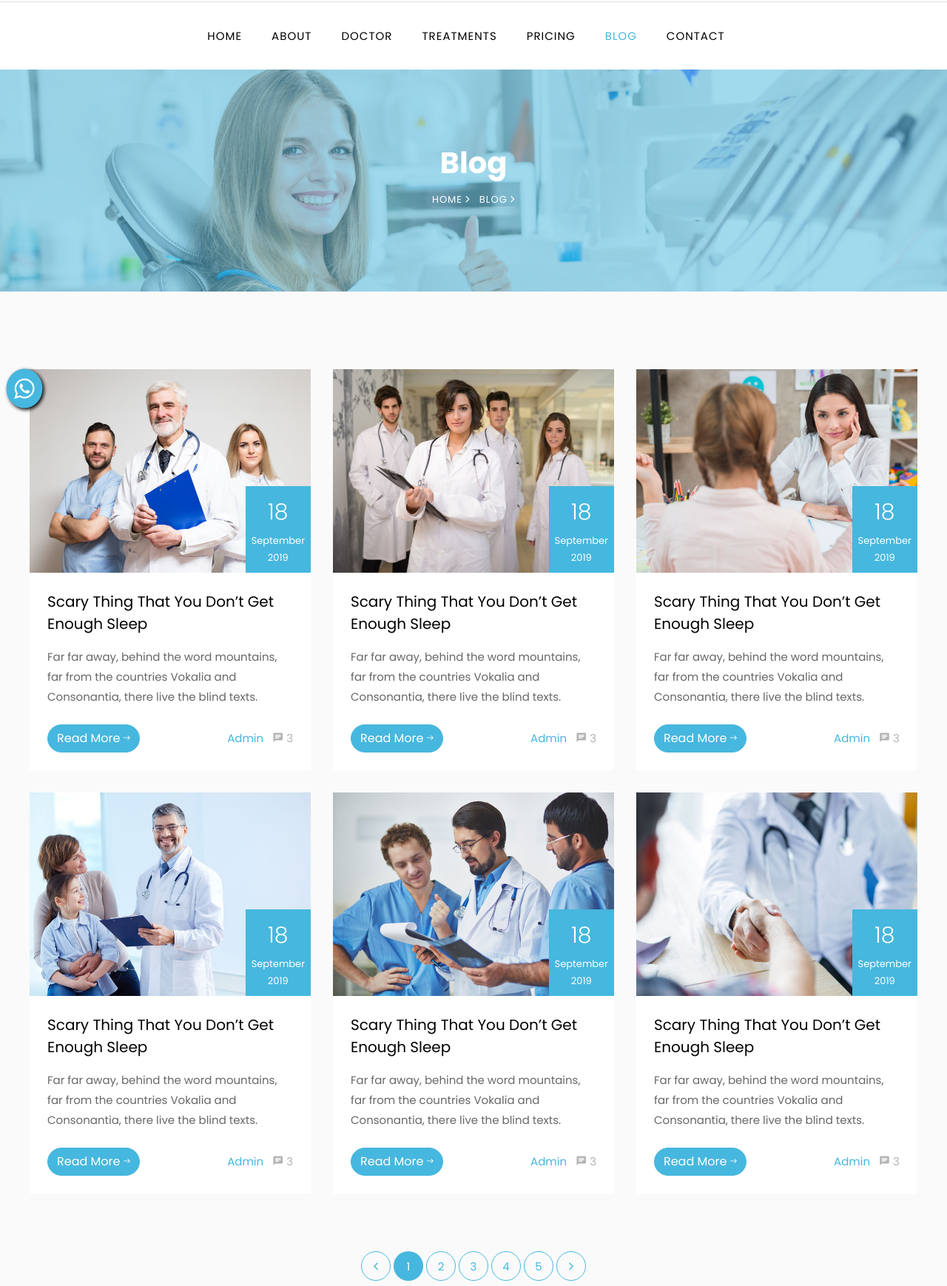
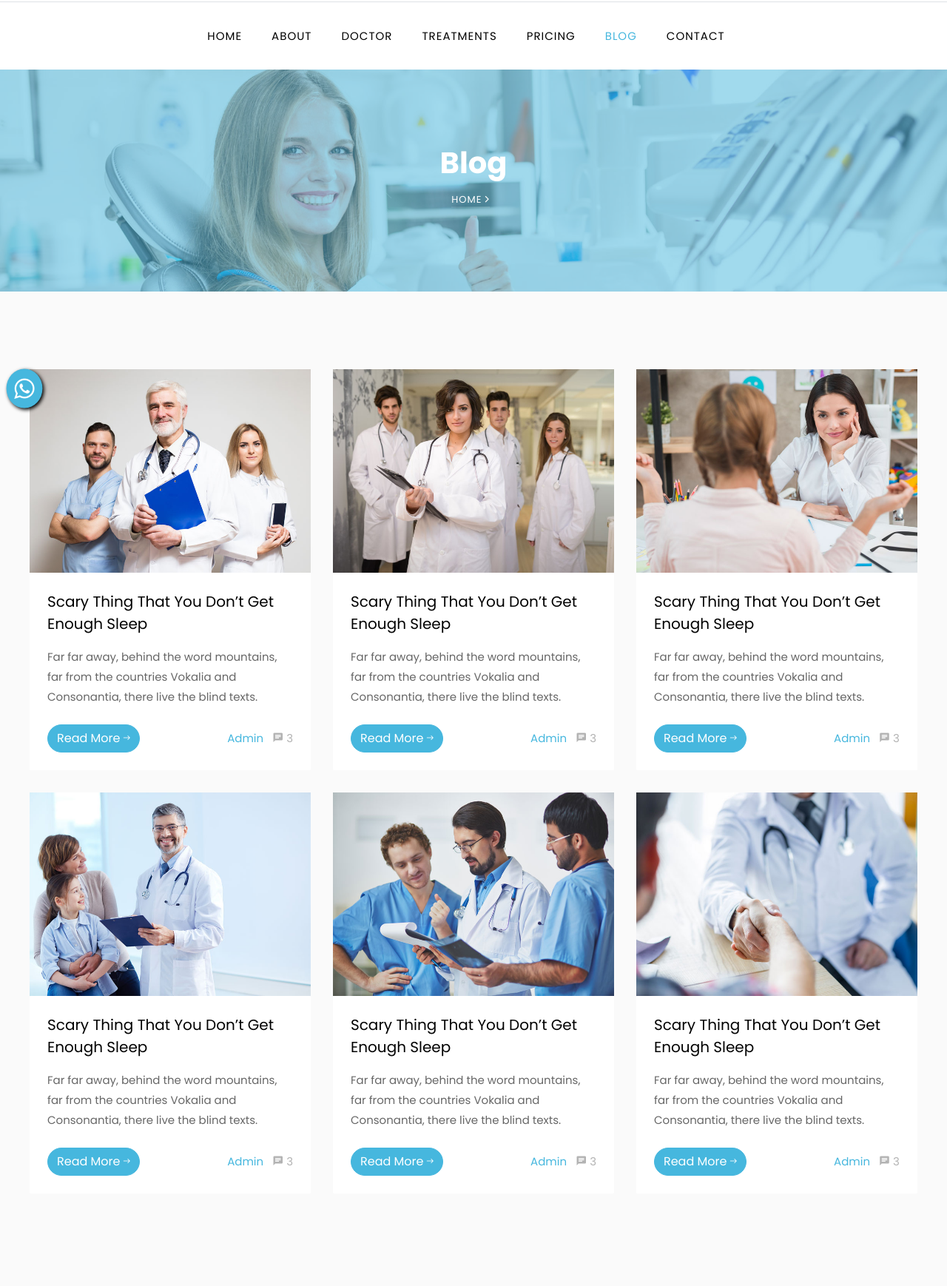
Before and after one commit to reddypandu/V-smilez-Dental, a plain HTML site: page blog.html in a window 1280 px wide. Shown: the part 234-1972 px from the top of the page at 74% size. Drawn offline with Linux system fonts and the light colour scheme; some packages are replaced by stand-ins of ours; a script that the page names is missing; files whose address does not match are found by name.

Commit message:
modified:   blog.html

```diff
--- a/blog.html
+++ b/blog.html
@@ -84,7 +84,7 @@
         <div class="col-md-9 ftco-animate text-center">
           <h1 class="mb-2 bread">Blog</h1>
           <p class="breadcrumbs"><span class="mr-2"><a href="index.html">Home <i
-                  class="ion-ios-arrow-forward"></i></a></span> <span>Blog <i class="ion-ios-arrow-forward"></i></span>
+                  class="ion-ios-arrow-forward"></i></a></span>
           </p>
         </div>
       </div>
@@ -98,11 +98,11 @@
           <div class="blog-entry">
             <a href="blog-single.html" class="block-20 d-flex align-items-end justify-content-end"
               style="background-image: url('images/image_1.jpg');">
-              <div class="meta-date text-center p-2">
+              <!-- <div class="meta-date text-center p-2">
                 <span class="day">18</span>
                 <span class="mos">September</span>
                 <span class="yr">2019</span>
-              </div>
+              </div> -->
             </a>
             <div class="text bg-white p-4">
               <h3 class="heading"><a href="#">Scary Thing That You Don’t Get Enough Sleep</a></h3>
@@ -123,11 +123,11 @@
           <div class="blog-entry">
             <a href="blog-single.html" class="block-20 d-flex align-items-end justify-content-end"
               style="background-image: url('images/image_2.jpg');">
-              <div class="meta-date text-center p-2">
+              <!-- <div class="meta-date text-center p-2">
                 <span class="day">18</span>
                 <span class="mos">September</span>
                 <span class="yr">2019</span>
-              </div>
+              </div> -->
             </a>
             <div class="text bg-white p-4">
               <h3 class="heading"><a href="#">Scary Thing That You Don’t Get Enough Sleep</a></h3>
@@ -148,11 +148,11 @@
           <div class="blog-entry">
             <a href="blog-single.html" class="block-20 d-flex align-items-end justify-content-end"
               style="background-image: url('images/image_3.jpg');">
-              <div class="meta-date text-center p-2">
+              <!-- <div class="meta-date text-center p-2">
                 <span class="day">18</span>
                 <span class="mos">September</span>
                 <span class="yr">2019</span>
-              </div>
+              </div> -->
             </a>
             <div class="text bg-white p-4">
               <h3 class="heading"><a href="#">Scary Thing That You Don’t Get Enough Sleep</a></h3>
@@ -174,11 +174,11 @@
           <div class="blog-entry">
             <a href="blog-single.html" class="block-20 d-flex align-items-end justify-content-end"
               style="background-image: url('images/image_4.jpg');">
-              <div class="meta-date text-center p-2">
+              <!-- <div class="meta-date text-center p-2">
                 <span class="day">18</span>
                 <span class="mos">September</span>
                 <span class="yr">2019</span>
-              </div>
+              </div> -->
             </a>
             <div class="text bg-white p-4">
               <h3 class="heading"><a href="#">Scary Thing That You Don’t Get Enough Sleep</a></h3>
@@ -199,11 +199,11 @@
           <div class="blog-entry">
             <a href="blog-single.html" class="block-20 d-flex align-items-end justify-content-end"
               style="background-image: url('images/image_5.jpg');">
-              <div class="meta-date text-center p-2">
+              <!-- <div class="meta-date text-center p-2">
                 <span class="day">18</span>
                 <span class="mos">September</span>
                 <span class="yr">2019</span>
-              </div>
+              </div> -->
             </a>
             <div class="text bg-white p-4">
               <h3 class="heading"><a href="#">Scary Thing That You Don’t Get Enough Sleep</a></h3>
@@ -224,11 +224,11 @@
           <div class="blog-entry">
             <a href="blog-single.html" class="block-20 d-flex align-items-end justify-content-end"
               style="background-image: url('images/image_6.jpg');">
-              <div class="meta-date text-center p-2">
+              <!-- <div class="meta-date text-center p-2">
                 <span class="day">18</span>
                 <span class="mos">September</span>
                 <span class="yr">2019</span>
-              </div>
+              </div> -->
             </a>
             <div class="text bg-white p-4">
               <h3 class="heading"><a href="#">Scary Thing That You Don’t Get Enough Sleep</a></h3>
@@ -246,7 +246,7 @@
           </div>
         </div>
       </div>
-      <div class="row no-gutters my-5">
+      <!-- <div class="row no-gutters my-5">
         <div class="col text-center">
           <div class="block-27">
             <ul>
@@ -260,7 +260,7 @@
             </ul>
           </div>
         </div>
-      </div>
+      </div> -->
     </div>
   </section>
 
```
Also changed, not shown: about.html (+3 -4 lines), contact.html (+1 -1 lines), index.html (+2 -2 lines).
